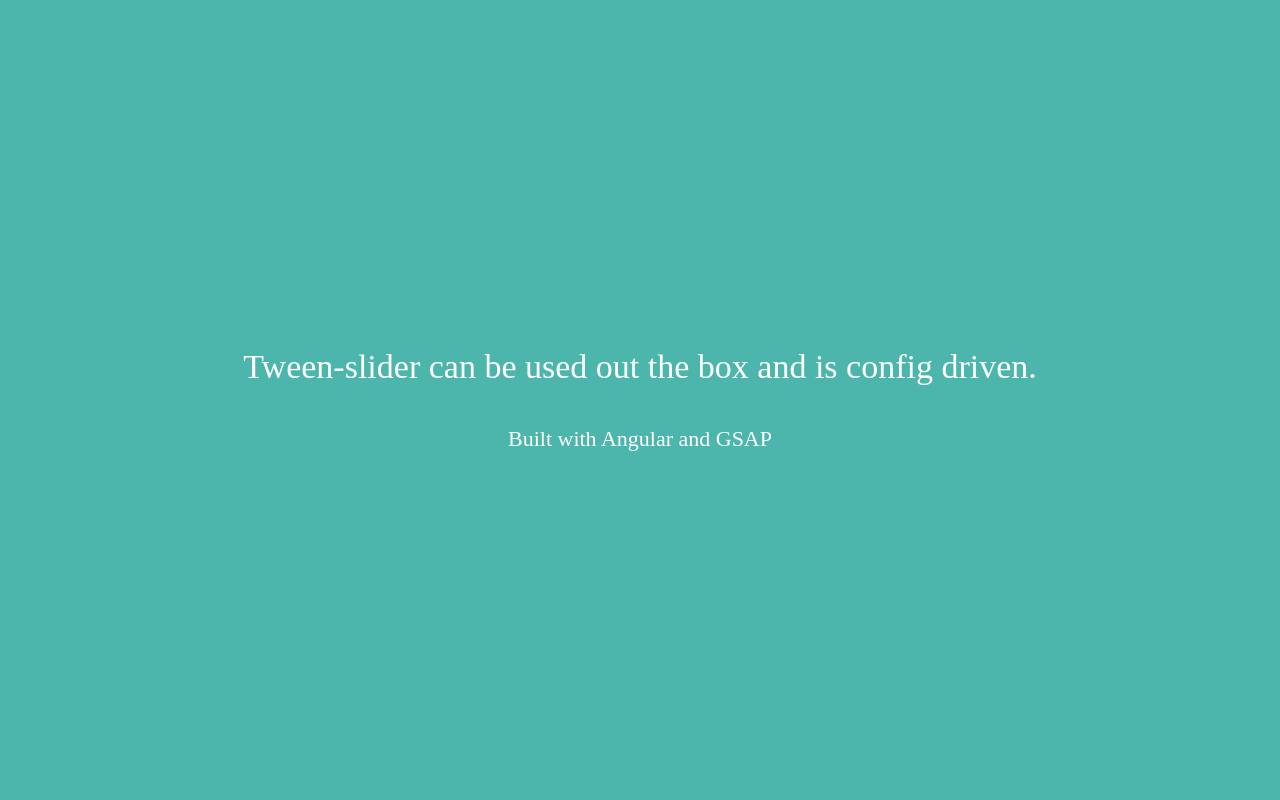
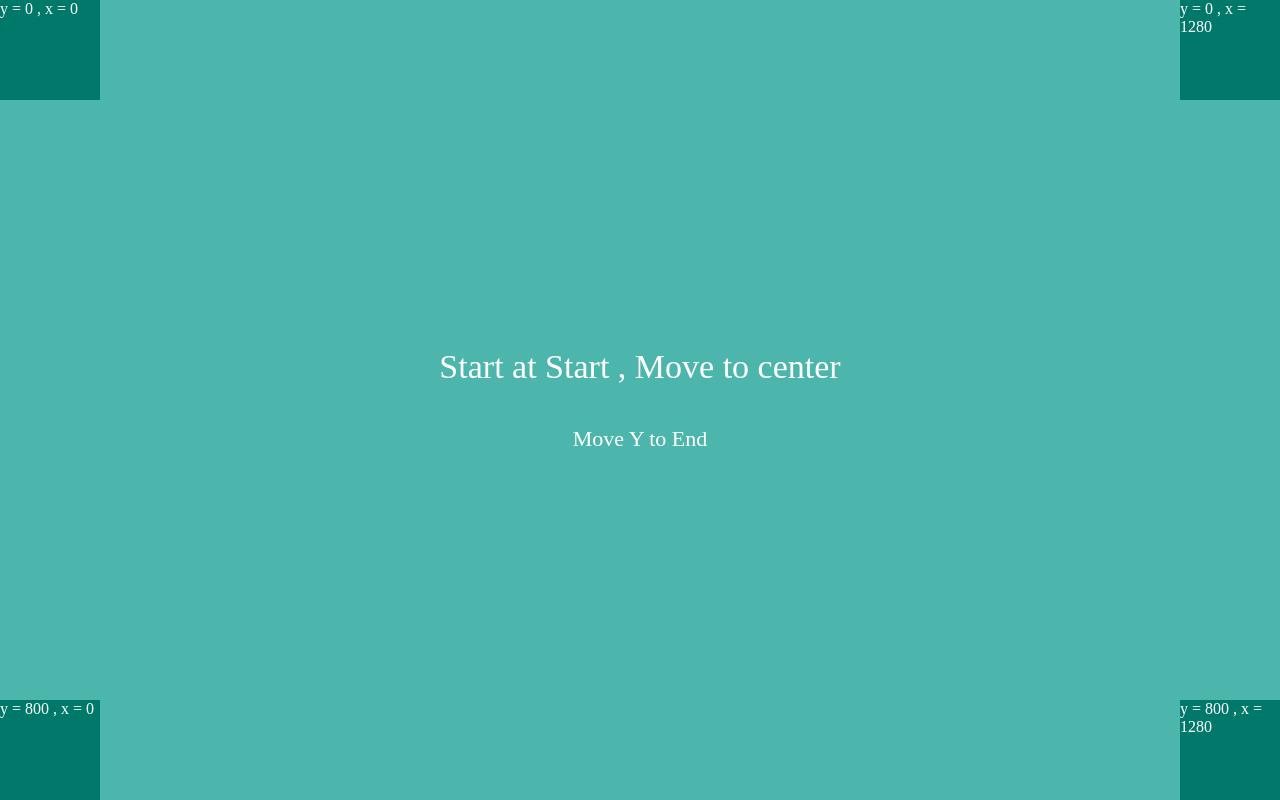
Before and after one commit to HaydenSookchand/tween-slider, an Angular app: page /index.html#/home in a window 1280 px wide. Built offline with nearby package versions, Linux system fonts and the light colour scheme.

Commit message:
refactoring tween logic

```diff
--- a/src/app/app.module.ts
+++ b/src/app/app.module.ts
@@ -5,6 +5,7 @@ import { AppComponent } from './app.component';
 import { HttpClientModule, HttpClient } from '@angular/common/http';
 import { RouterModule }   from '@angular/router';
 import { HomeComponent } from './home/home.component';
+import { MathService } from './math.service';
 
 @NgModule({
   declarations: [
@@ -21,7 +22,7 @@ import { HomeComponent } from './home/home.component';
     ],{useHash: true})
 
   ],
-  providers: [HttpClient],
+  providers: [HttpClient, MathService],
   bootstrap: [AppComponent]
 })
 export class AppModule { }
--- a/src/app/home/home.component.css
+++ b/src/app/home/home.component.css
@@ -43,3 +43,16 @@
 .xlarge-text{
   font-size: 50px;
 }
+
+
+#top-left, #top-right, #bottom-right, #bottom-left{
+ position:absolute;
+  left:0px;
+  top:0px;
+  z-index:1000;
+  width:100px;
+  height:100px;;
+  background-color:#00796B;
+  display:none;
+  color:white;
+}
--- a/src/app/home/home.component.html
+++ b/src/app/home/home.component.html
@@ -1,8 +1,16 @@
-    <div  class="home" (window:resize)="handleWindowResize();">
-        <div *ngFor="let profileData of this.profileData" id="{{profileData.id}}"  class="{{profileData.class}} {{profileData.color}} ">
-            <div class="text-wrapper">
+<div class="home" (window:resize)="handleWindowResize();">
+
+    <div *ngFor="let profileData of this.profileData" id="{{profileData.id}}" class="{{profileData.class}} {{profileData.color}} ">
+        <div class="text-wrapper">
             <div class="text {{profileData.textSize}}"> {{profileData.text}}</div>
             <div class="text {{profileData.textSize2}}">{{profileData.text2}} </div>
-            </div>
         </div>
     </div>
+
+    <div id="labels">
+        <div id="top-left">{{this.topLeft}}</div>
+        <div id="top-right">{{this.topRight}}</div>
+        <div id="bottom-left">{{this.bottomLeft}}</div>
+        <div id="bottom-right">{{this.bottomRight}}</div>
+    </div>
+</div>
--- a/src/app/home/home.component.ts
+++ b/src/app/home/home.component.ts
@@ -1,7 +1,8 @@
-import { Component } from '@angular/core';
+import { Component, animate } from '@angular/core';
 import { OnInit } from '@angular/core';
 import { TweenLite, TimelineMax } from 'gsap';
 import { HttpClient } from '@angular/common/http';
+import { MathService } from '../math.service';
 
 @Component({
   selector: 'app',
@@ -17,10 +18,13 @@ export class HomeComponent {
   yTo: Number;
   xEnd: Number;
   xPer: Number;
+  canShowPositions: Boolean;
+  tweenAnim: Object;
 
-  constructor(public http: HttpClient) { }
+  constructor(public http: HttpClient, private mathService: MathService) { }
 
   ngOnInit(): void {
+    console.log(this.mathService.cars);
 
     this.http.get('./assets/configs/home.json').subscribe(data => {
       this.profileData = data;
@@ -30,13 +34,14 @@ export class HomeComponent {
     var that = this;
     setTimeout(() => {
       this.init();
-    }, 100);
+    }, 1000);
   }
 
   init() {
+    this.canShowPositions = true;
+
     this.bindToElements();
     this.setUpAnimations();
-    //this.someCalculations();
     this.playAnimations();
   }
 
@@ -44,6 +49,11 @@ export class HomeComponent {
 
   bindToElements(this) {
     this.createSlideBindings();
+    this.topLeftDiv = document.getElementById('top-left');
+    this.topRightDiv = document.getElementById('top-right');
+    this.bottomLeftDiv = document.getElementById('bottom-left');
+    this.bottomRightDiv = document.getElementById('bottom-right');
+    this.showPositions();
   }
 
   createSlideBindings(this) {
@@ -54,7 +64,7 @@ export class HomeComponent {
   }
 
   setUpAnimations() {
-    this.textAnimation = new TimelineMax({ repeat: -1 });
+    this.textAnimation = new TimelineMax({ repeat: 0 });
   }
 
   /** ***************************** Play Animations ***************************************************/
@@ -63,86 +73,68 @@ export class HomeComponent {
     this.playSlideAnimations();
   }
 
-
   playSlideAnimations(this) {
     for (var itemCounter = 0; itemCounter < this.items.length; itemCounter++) {
       this.count = itemCounter;
       this.validateAnimations(this, this.profileData[this.count]);
       this.xPercent = -50
-      this.textAnimation.fromTo(this.items[itemCounter], 1, { opacity: 0, x: 0, y: 0, xPercent: this.xPercent }, { opacity: 1, x: this.firstAnimEndX, y: this.firstAnimEndY, xPercent: this.xPercent });
-      this.textAnimation.to(this.items[itemCounter], 1, { opacity: 0, x: this.secondAnimEndX, y: this.secondAnimEndY, }, this.profileData[itemCounter].timeToFade);
+      this.textAnimation.fromTo(this.items[itemCounter], 1, { opacity: 0, x: this.tweenAnimStart.x, y: this.mathService.getYStart(), xPercent: this.xPercent }, { opacity: 1, x: this.tweenAnim.x, y: this.tweenAnim.y, xPercent: this.xPercent });
+      this.textAnimation.to(this.items[itemCounter], 1, { opacity: 0, x: this.secondtweenAnim.x, y: this.secondtweenAnim.y }, this.profileData[itemCounter].timeToFade);
     }
   }
+  /** **************************** Reset Animations ***************************************************/
+  validateAnimations(this) {
+    this.tweenAnimStart = this.profileData[this.count].firstAnimStart;
+    this.tweenAnim = this.profileData[this.count].firstAnimEnd;
+    this.secondtweenAnim = this.profileData[this.count].secondAnimEnd;
 
 
+    if (this.tweenAnimStart && this.tweenAnim && this.secondtweenAnim != undefined) {
+      var tweenNames = [this.tweenAnimStart,this.tweenAnim, this.secondtweenAnim]
+      for (var tweenItem = 0; tweenItem < tweenNames.length; tweenItem++)
+        if (tweenNames[tweenItem] != undefined) {
+          switch (tweenNames[tweenItem].x) {
+            default:
+              if (tweenNames[tweenItem].x  =="firstAnimEnd"){
+              tweenNames[tweenItem].x = this.profileData[this.count].firstAnimEnd.x;
+              } else if (tweenNames[tweenItem].x  =="secondAnimEnd"){
+                tweenNames[tweenItem].x = this.profileData[this.count].secondAnimEnd.x;
+              } else if(tweenNames[tweenItem].x  =="firstAnimStart"){
+                tweenNames[tweenItem].x = this.profileData[this.count].firstAnimStart.x;
+              }
 
-  /** ***************************** Reset Animations ***************************************************/
-  validateAnimations(this) {
+              break;
+              case "start":
+              tweenNames[tweenItem].x = 0;
+            case "center":
+              tweenNames[tweenItem].x = this.mathService.getXCenter();
+              break;
+            case "end":
+              tweenNames[tweenItem].x = this.mathService.getXEnd();
+          }
 
-    // This needs to be sorted out
+          switch (tweenNames[tweenItem].y) {
+              default:
+              if (tweenNames[tweenItem].y  =="firstAnimEnd"){
+              tweenNames[tweenItem].y = this.profileData[this.count].firstAnimEnd.y;
+              } else if (tweenNames[tweenItem].y  =="secondAnimEnd"){
+                tweenNames[tweenItem].y = this.profileData[this.count].secondAnimEnd.y;
+              } else if(tweenNames[tweenItem].y  =="firstAnimStart"){
+                tweenNames[tweenItem].y = this.profileData[this.count].firstAnimStart.y;
+              }
 
-    this.firstAnimEndX = this.profileData[this.count].firstAnimEndX;
-    if (this.firstAnimEndX != undefined) {
-      switch (this.firstAnimEndX) {
-        default:
-          this.firstAnimEndX = this.profileData[this.count].firstAnimEndX;
-          break;
-        case "center":
-          this.firstAnimEndX = this.getXCenter();
-          break;
-        case "end":
-          this.firstAnimEndX = this.getXEnd();
-      }
+              break;
+              case "start":
+              tweenNames[tweenItem].y = 0;
+            case "center":
+              tweenNames[tweenItem].y = this.mathService.getYCenter();
+              break;
+            case "end":
+              tweenNames[tweenItem].y = this.mathService.getYEnd();
+          }
+        }
     }
-
-
-    this.firstAnimEndY = this.profileData[this.count].firstAnimEndY;
-    if (this.firstAnimEndY != undefined) {
-      switch (this.firstAnimEndY) {
-        default:
-          this.firstAnimEndY = this.profileData[this.count].firstAnimEndY;
-          break;
-        case "center":
-          this.firstAnimEndY = this.getYCenter();
-          break;
-        case "end":
-          this.firstAnimEndY = this.getYEnd();
-      }
-    }
-
-
-    this.secondAnimEndX = this.profileData[this.count].secondAnimEndX;
-    if (this.secondAnimEndX != undefined) {
-      switch (this.secondAnimEndX) {
-        default:
-          this.secondAnimEndX= this.profileData[this.count].secondAnimEndX;
-          break;
-        case "center":
-          this.secondAnimEndX = this.getXCenter();
-          break;
-        case "end":
-          this.secondAnimEndX = this.getXEnd();
-      }
-    }
-
-
-
-    this.secondAnimEndY = this.profileData[this.count].secondAnimEndY;
-    if (this.secondAnimEndY != undefined) {
-      switch (this.secondAnimEndY) {
-        default:
-          this.secondAnimEndY = this.profileData[this.count].secondAnimEndY;
-          break;
-        case "center":
-          this.secondAnimEndY = this.getYCenter();
-          break;
-        case "end":
-          this.secondAnimEndY = this.getYEnd();
-      }
-    }
-
   }
-
   /** ***************************** Reset Animations ***************************************************/
 
   resetSlideAnimations(this) {
@@ -159,28 +151,37 @@ export class HomeComponent {
 
   handleWindowResize(this) {
     this.textAnimation.totalProgress(1).kill();
+    this.showPositions();
+    this.setUpAnimations();  // We just Killed Animations so we need to set them up again
     this.resetAnimations();
     this.playAnimations(this);
   }
+  /** ***************************** Not sure how best to do this ***************************************************/
+  showPositions(this) {
+    if (this.canShowPositions) {
+      this.topLeftDiv.innerHTML = " y = " + 0 + " , x = " + 0;
+      this.topLeftDiv.style.left = "0px";
+      this.topLeftDiv.style.top = "0px";
+      this.topLeftDiv.style.display = "block";
 
-  // Get the point we want the first X to tween to (First Animation X End)
-  getXCenter(this) {
-    return window.innerWidth / 2;
+      this.topRightDiv.innerHTML = " y = " + 0 + " , x = " + this.mathService.getWindowWidth();
+      this.leftvalue = this.mathService.getXEnd() + 50;
+      this.topRightDiv.style.left = this.leftvalue + "px";
+      this.topRightDiv.style.top = "0px";
+      this.topRightDiv.style.display = "block";
+
+      this.bottomRightDiv.innerHTML = " y = " + this.mathService.getYEnd() + " , x = " + 0;
+      this.bottomvalue = this.mathService.getYEnd() - 100;
+      this.bottomRightDiv.style.top = this.bottomvalue + "px";
+      this.bottomRightDiv.style.left = "0px";
+      this.bottomRightDiv.style.display = "block";
+
+      this.bottomLeftDiv.innerHTML = " y = " + this.mathService.getYEnd() + " , x = " + this.mathService.getWindowWidth();
+      this.bottomvalue = this.mathService.getYEnd() - 100;
+      this.leftvalue = this.mathService.getXEnd() + 50;
+      this.bottomLeftDiv.style.top = this.bottomvalue + "px";
+      this.bottomLeftDiv.style.left = this.leftvalue + "px";
+      this.bottomLeftDiv.style.display = "block";
+    }
   }
-
-  // Get the point we want the first X to tween to (First Animation X End)
-  getYCenter(this) {
-    return 0;
-  }
-
-
-  // Second Animation X End
-  getXEnd(this) {
-    return window.innerWidth - 150;
-  }
-    // Second Animation X End
- getYEnd(this) {
-      return window.innerHeight;
-  }
-
 }
--- /dev/null
+++ b/src/app/math.service.ts
@@ -0,0 +1,49 @@
+import { Injectable } from '@angular/core';
+
+@Injectable()
+export class MathService {
+
+  constructor() { }
+
+  cars = [
+    'Ford','Chevrolet','Buick'
+  ];
+
+
+  myData() {
+    return 'This is my data, man!';
+  }
+
+   getXStart(this) {
+    return 0;
+  }
+
+  getYStart(this) {
+    return 0;
+  }
+
+  getXCenter(this) {
+    return window.innerWidth / 2;
+  }
+
+  getYCenter(this) {
+    return 0;
+  }
+
+  getXEnd(this) {
+    return window.innerWidth - 150;
+  }
+
+ getYEnd(this) {
+      return window.innerHeight;
+  }
+
+  getWindowWidth(){
+    return window.innerWidth;
+  }
+
+  getWindowHeight(){
+    return window.innerHeight;
+  }
+
+}
--- a/src/assets/configs/home.json
+++ b/src/assets/configs/home.json
@@ -4,111 +4,65 @@
         "color": "teal",
         "class": "slide",
         "textSize": "large-text",
-        "text": "Tween-slider can be used out the box and is config driven.",
-        "firstAnimEndX": "center",
-        "firstAnimEndY": "center",
+        "text": "Start at Center , Move to center",
         "textSize2":"small-text",
-        "text2": "Built with Angular and GSAP " ,
-        "secondAnimEndX": "end",
-        "secondAnimEndY": "center",
-        "timeToFade":"+=6"
+        "text2": "Fade out at center" ,
+        "firstAnimStart":{
+            "x": "center" ,
+            "y": "center"
+        },
+        "firstAnimEnd":{
+            "x": "center" ,
+            "y": "center"
+        },
+        "secondAnimEnd":{
+            "x": "center" ,
+            "y": "center"
+        },
+        "timeToFade":"+=1"
     },
     {
         "id": "slide-2",
         "color": "teal",
         "class": "slide",
-        "textSize": "small-text",
-        "text": "Use config to",
-        "firstAnimEndX": "center",
-        "firstAnimEndY": "center",
-        "textSize2":"large-text",
-        "text2": "customize your font-size" ,
-        "secondAnimEndX": "end",
-        "secondAnimEndY": "center",
-        "timeToFade":"+=5"
+        "textSize": "large-text",
+        "text": "Start at Start , Move to center",
+        "firstAnimStart":{
+            "x": 0 ,
+            "y": 0
+        },
+        "firstAnimEnd":{
+            "x": "center" ,
+            "y": "center"
+        },
+        "textSize2":"small-text",
+        "text2": "Move Y to End " ,
+        "secondAnimEnd":{
+            "x": "center" ,
+            "y": "end"
+        },
+        "timeToFade":"+=1"
     },
     {
         "id": "slide-3",
-        "color": "blue",
-        "class": "slide",
-        "textSize": "small-text",
-        "text": "...slide screens in",
-        "firstAnimEndX": "center",
-        "firstAnimEndY": "center",
-        "textSize2":"medium-text",
-        "text2": "and change slide colors" ,
-        "secondAnimEndX": "end",
-        "secondAnimEndY": "center",
-        "timeToFade":"+=5"
-    },
-    {
-        "id": "slide-4",
         "color": "teal",
         "class": "slide",
-        "textSize": "small-text",
-        "text": "Currently, tween-slide supports 2 paragraphs per slide",
-        "firstAnimEndX": "center",
-        "firstAnimEndY": "center",
-        "textSize2":"medium-text",
-        "text2": "Various different colors, different timings and complete control of your tweening." ,
-        "secondAnimEndX": "0",
-        "secondAnimEndY": "0",
-        "timeToFade":"+=5"
-    },
-    {
-        "id": "slide-5",
-        "color": "teal",
-        "class": "slide",
-        "textSize": "small-text",
-        "text": "Tween-slider also allows you the freedom to add custom classes to your slide.",
-        "firstAnimEndX": "center",
-        "firstAnimEndY": -100,
-        "textSize2":"medium-text",
-        "text2": "This is done by just adding a little bit of css and updating the config with the class names." ,
-        "secondAnimEndX": "center",
-        "secondAnimEndY": "center",
-        "timeToFade":"+=5"
-    },
-    {
-        "id": "slide-6",
-        "color": "teal",
-        "class": "slide",
-        "textSize": "xlarge-text",
-        "text": "3",
-        "firstAnimEndX": "center",
-        "firstAnimEndY": "center",
-        "textSize2":"medium-text",
-        "text2": "" ,
-        "secondAnimEndX": "end",
-        "secondAnimEndY": "end",
-        "timeToFade":"+=0"
-    },
-    {
-        "id": "slide-7",
-        "color": "teal",
-        "class": "slide",
-        "textSize": "xlarge-text",
-        "text": "2",
-        "firstAnimEndX": "center",
-        "firstAnimEndY": "center",
-        "textSize2":"medium-text",
-        "text2": "" ,
-        "secondAnimEndX": "100",
-        "secondAnimEndY": "50",
-        "timeToFade":"+=1"
-    },
-    {
-        "id": "slide-8",
-        "color": "teal",
-        "class": "slide",
-        "textSize": "xlarge-text",
-        "text": "1",
-        "firstAnimEndX": "center",
-        "firstAnimEndY": "center",
-        "textSize2":"medium-text",
-        "text2": "" ,
-        "secondAnimEndX": "500",
-        "secondAnimEndY": "center",
+        "textSize": "large-text",
+        "text": "Start at Center. Move to center",
+        "firstAnimStart":{
+            "x": "center" ,
+            "y": "center"
+        },
+        "firstAnimEnd":{
+            "x": "center" ,
+            "y": "center"
+        },
+        "textSize2":"small-text",
+        "text2": "Move X to End " ,
+        "secondAnimEnd":{
+            "x": "end" ,
+            "y": "center"
+        },
         "timeToFade":"+=1"
     }
 ]
```
Also changed, not shown: 1 other file (tests, documents, lock files or other folders).
